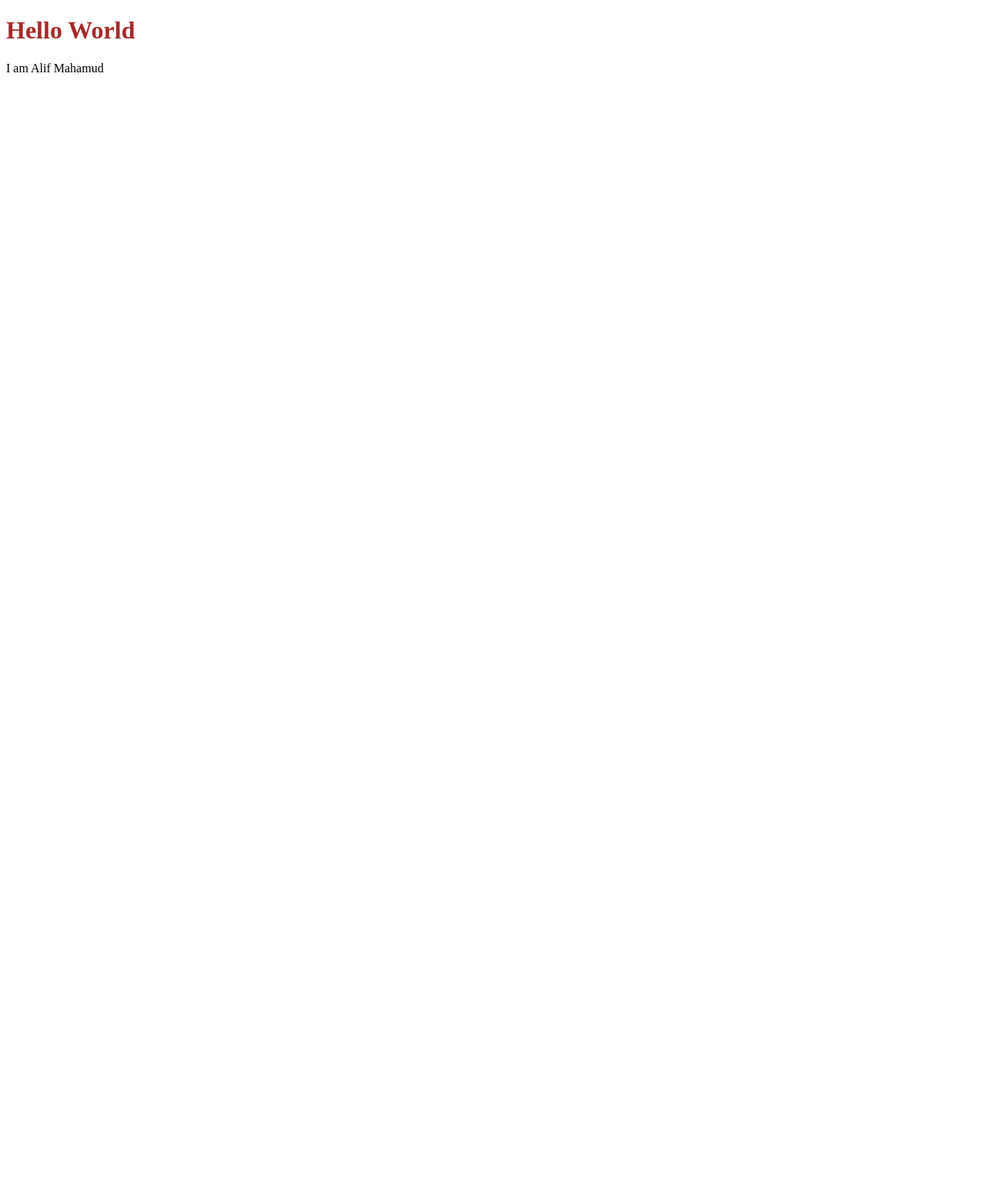
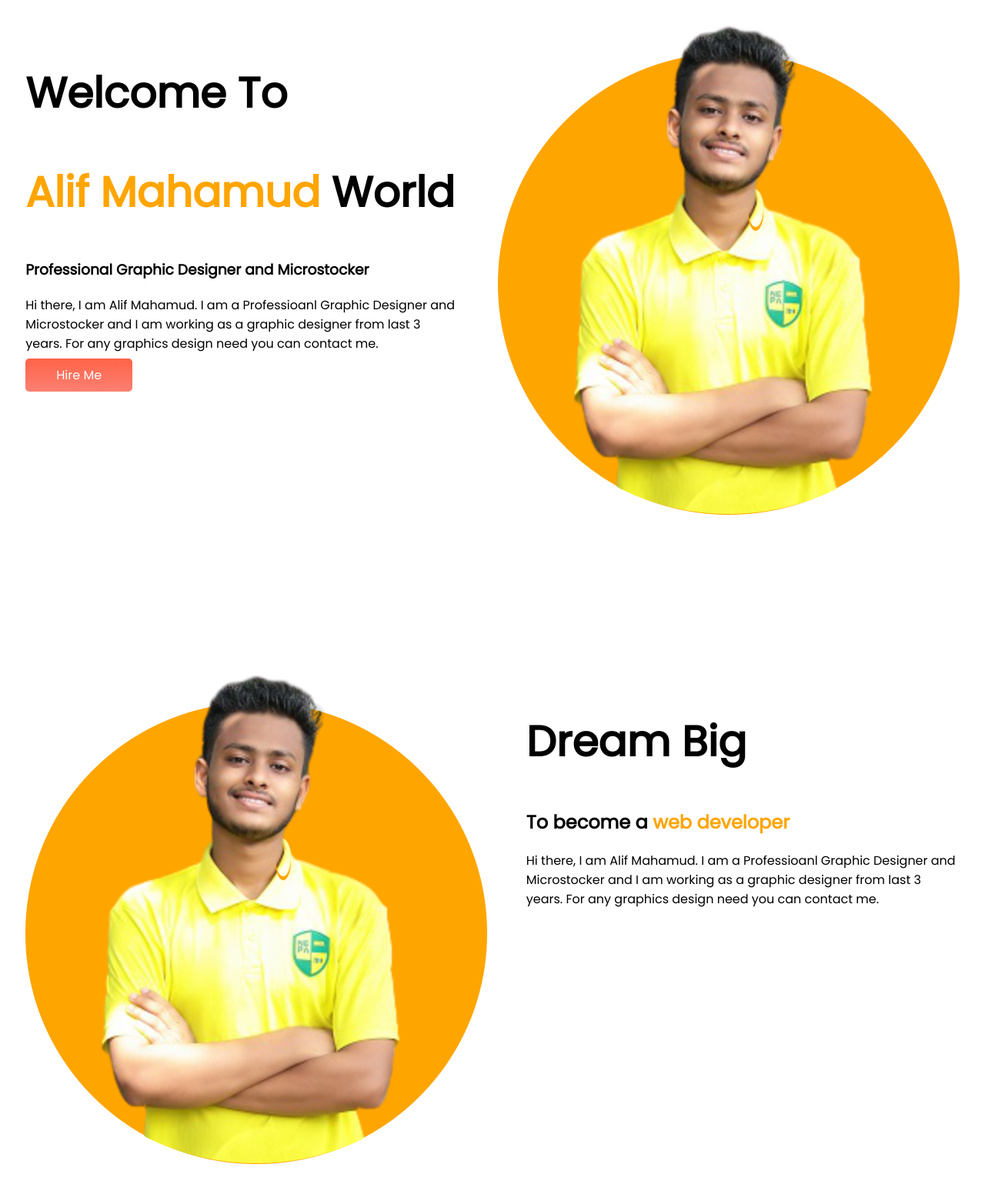
Before and after one commit to alifmahamud/my-first-repo, a plain HTML site: page index.html in a window 1280 px wide. Shown: the whole page at 77% size. Before the commit the page ends 800 px from the top, so only its background shows below. Drawn offline with Linux system fonts and the light colour scheme.

Commit message:
top banner added

```diff
--- a/index.html
+++ b/index.html
@@ -1,14 +1,43 @@
 <!DOCTYPE html>
 <html lang="en">
+
 <head>
     <meta charset="UTF-8">
     <meta http-equiv="X-UA-Compatible" content="IE=edge">
     <meta name="viewport" content="width=device-width, initial-scale=1.0">
-    <title>My First Repo</title>
+    <title>Sample Website</title>
     <link rel="stylesheet" href="style.css">
+    <link rel="preconnect" href="https://fonts.googleapis.com">
+    <link rel="preconnect" href="https://fonts.gstatic.com" crossorigin>
+    <link href="https://fonts.googleapis.com/css2?family=Poppins&display=swap" rel="stylesheet">
 </head>
+
 <body>
-    <h1>Hello World</h1>
-    <p>I am Alif Mahamud</p>
+    <section>
+        <div class="half-width">
+            <h1>Welcome To</h1>
+            <h1><span class="orange-color">Alif Mahamud</span> World</h1>
+            <h3>Professional Graphic Designer and Microstocker</h3>
+            <p>Hi there, I am Alif Mahamud. I am a Professioanl Graphic Designer and Microstocker and I am working as a
+                graphic designer from last 3 years. For any graphics design need you can contact me.</p>
+            <a class="hireme-button" target="_blank" href="https://www.linkedin.com/in/alif-mahamud-b47a361a8/">Hire
+                Me</a>
+        </div>
+        <div class="half-width">
+            <img src="Background.png" alt="">
+        </div>
+    </section>
+    <section>
+        <div class="half-width">
+            <img src="Background.png" alt="">
+        </div>
+        <div class="half-width">
+            <h1>Dream Big</h1>
+            <h2>To become a<span class="orange-color"> web developer</span></h2>
+            <p>Hi there, I am Alif Mahamud. I am a Professioanl Graphic Designer and Microstocker and I am working as a
+                graphic designer from last 3 years. For any graphics design need you can contact me.</p>
+        </div>
+    </section>
 </body>
+
 </html>
--- a/style.css
+++ b/style.css
@@ -1,4 +1,25 @@
+body{
+    font-family: 'Poppins', sans-serif;
+}
 h1{
-    color: brown;
-    font-size: 2em;
+    font-size: 55px;
 }
+.orange-color{
+    color: orange;
+}
+section{
+    display: flex;
+    margin-bottom: 150px;
+}
+.half-width{
+    width: 50%;
+    padding: 2%;
+}
+
+.hireme-button {
+    text-decoration: none;
+    background-image: linear-gradient(tomato, salmon);
+    padding: 10px 40px;
+    border-radius: 5px;
+    color: white;
+}
```
Also changed, not shown: Background.png (added), New Project.png (added), Profile.jpg (added).
